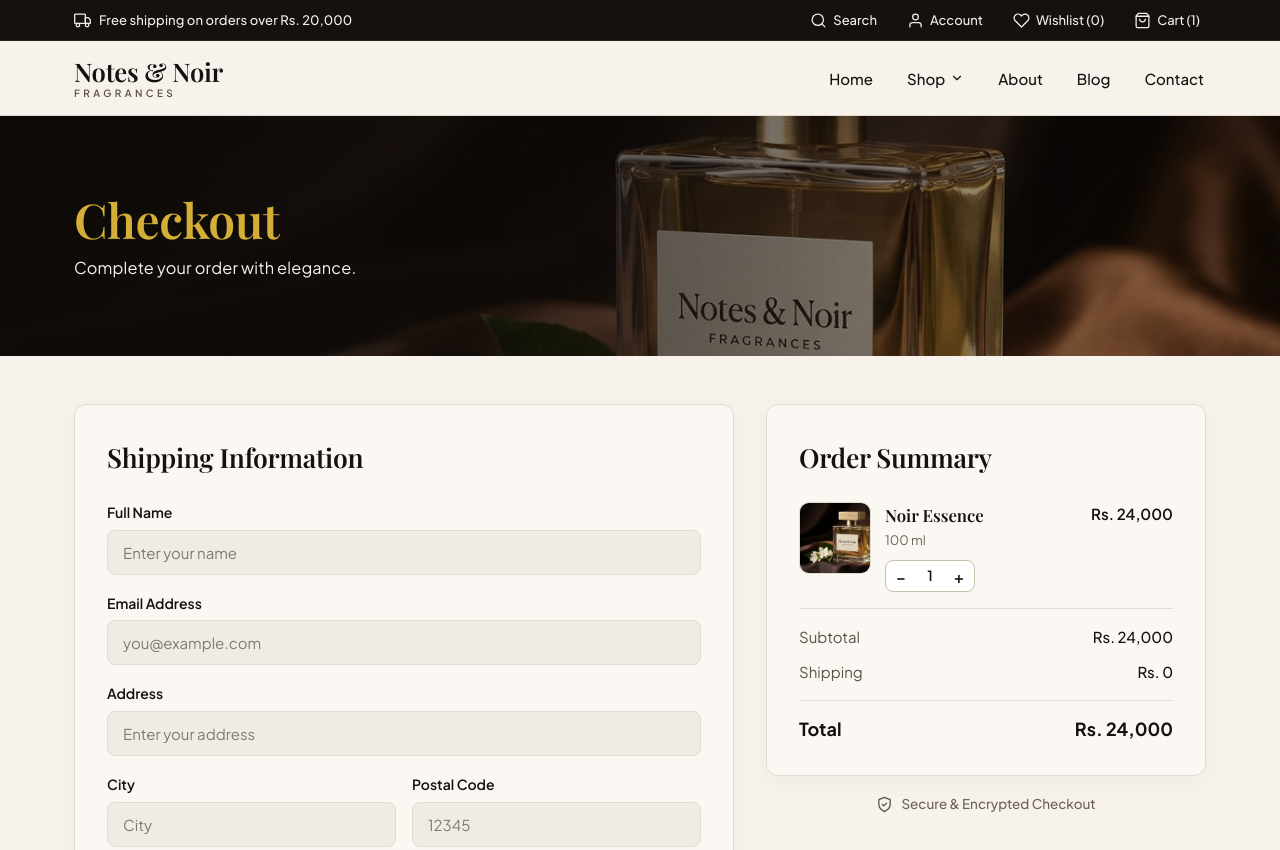
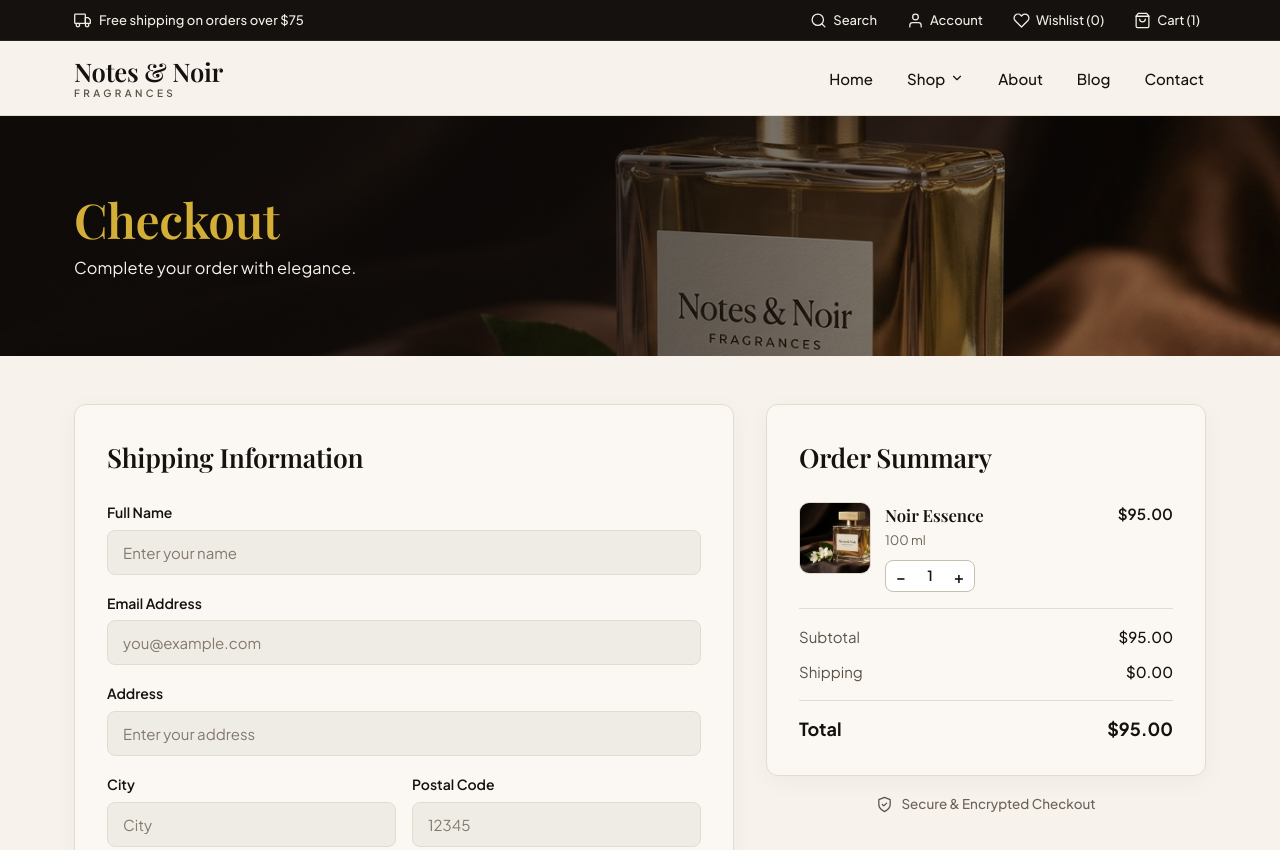
Before and after one commit to i263084-Burhan/IICT-Project-G6, a plain HTML site: page pages/checkout.html in a window 1280 px wide. Shown: the top 850 px of the page. Drawn offline with nearby package versions, Linux system fonts and the light colour scheme; a web font is replaced by a local one.

Commit message:
pricing change
i have changed pricing from pkr to doller

```diff
--- a/js/checkout_i263083.js
+++ b/js/checkout_i263083.js
@@ -21,8 +21,8 @@ const STORAGE_KEYS = {
   ORDERS: 'notesAndNoir_orders'
 };
 
-const FREE_SHIPPING_THRESHOLD = 20000;
-const STANDARD_SHIPPING_FEE = 500;
+const FREE_SHIPPING_THRESHOLD = 75;
+const STANDARD_SHIPPING_FEE = 10;
 
 /**
  * Fallback inline SVG placeholder data URI used automatically if an image
@@ -46,7 +46,7 @@ const FRAGRANCE_CATALOG = [
     id: 'noir-essence',
     name: 'Noir Essence',
     size: '100 ml',
-    price: 24000,
+    price: 95,
     notes: 'Jasmine, Smoked Amber, Cedarwood',
     image: '../images/hero-bestsellers-noir.jpg'
   },
@@ -54,7 +54,7 @@ const FRAGRANCE_CATALOG = [
     id: 'royal-essence',
     name: 'Royal Essence',
     size: '100 ml',
-    price: 22500,
+    price: 88,
     notes: 'Lavender, Bergamot, Royal Iris',
     image: '../images/bestsellers/royal-essence.jpg'
   },
@@ -62,7 +62,7 @@ const FRAGRANCE_CATALOG = [
     id: 'midnight-oud',
     name: 'Midnight Oud',
     size: '100 ml',
-    price: 26000,
+    price: 115,
     notes: 'Black Oud, Saffron, Smoked Leather',
     image: '../images/bestsellers/midnight-oud.svg'
   },
@@ -70,7 +70,7 @@ const FRAGRANCE_CATALOG = [
     id: 'amber-touch',
     name: 'Amber Touch',
     size: '50 ml',
-    price: 16500,
+    price: 65,
     notes: 'Warm Amber, Madagascar Vanilla, Tonka',
     image: '../images/bestsellers/amber-touch.jpg'
   },
@@ -78,7 +78,7 @@ const FRAGRANCE_CATALOG = [
     id: 'velvet-musk',
     name: 'Velvet Musk',
     size: '100 ml',
-    price: 19000,
+    price: 72,
     notes: 'White Musk, Sandalwood, Cashmere',
     image: '../images/bestsellers/velvet-musk.jpg'
   },
@@ -86,7 +86,7 @@ const FRAGRANCE_CATALOG = [
     id: 'blush-bloom',
     name: 'Blush Bloom',
     size: '50 ml',
-    price: 14500,
+    price: 58,
     notes: 'Damask Rose, Peony, Pink Pepper',
     image: '../images/bestsellers/blush-bloom.jpg'
   },
@@ -94,7 +94,7 @@ const FRAGRANCE_CATALOG = [
     id: 'ocean-breeze',
     name: 'Ocean Breeze',
     size: '100 ml',
-    price: 17500,
+    price: 68,
     notes: 'Sea Salt, Neroli, White Driftwood',
     image: '../images/bestsellers/ocean-breeze.jpg'
   }
@@ -104,7 +104,7 @@ const DEFAULT_CART_ITEM = {
   id: 'noir-essence',
   name: 'Noir Essence',
   size: '100 ml',
-  price: 24000,
+  price: 95,
   quantity: 1,
   image: '../images/hero-bestsellers-noir.jpg'
 };
@@ -125,7 +125,10 @@ const state = {
    ========================================================================== */
 
 function formatCurrency(amount) {
-  return `Rs. ${Number(amount || 0).toLocaleString('en-US')}`;
+  return `$${Number(amount || 0).toLocaleString('en-US', {
+    minimumFractionDigits: 2,
+    maximumFractionDigits: 2
+  })}`;
 }
 
 function readJsonStorage(key, fallback) {
@@ -187,9 +190,15 @@ function initializeState() {
     state.cart = [{ ...DEFAULT_CART_ITEM }];
     writeJsonStorage(STORAGE_KEYS.CART, state.cart);
   } else if (Array.isArray(storedCart)) {
-    state.cart = storedCart.filter(
-      (item) => item && typeof item.id === 'string' && Number(item.quantity) > 0
-    );
+    state.cart = storedCart
+      .filter((item) => item && typeof item.id === 'string' && Number(item.quantity) > 0)
+      .map((item) => {
+        const catalogItem = FRAGRANCE_CATALOG.find((p) => p.id === item.id);
+        return catalogItem
+          ? { ...item, price: catalogItem.price, name: catalogItem.name, size: catalogItem.size }
+          : item;
+      });
+    saveCart();
   } else {
     state.cart = [];
   }
@@ -702,7 +711,7 @@ function handleFormSubmit(event) {
         ? `Credit / Debit Card (ending in ${cardDigits.slice(-4) || '****'})`
         : paymentMethod === 'cod'
         ? 'Cash on Delivery'
-        : 'Bank Transfer (Meezan Bank)',
+        : 'Bank Transfer (Chase USD)',
     items: state.cart.map((item) => ({ ...item })),
     subtotal,
     shipping,
--- a/pages/checkout.html
+++ b/pages/checkout.html
@@ -32,7 +32,7 @@
             <circle cx="5.5" cy="18.5" r="2.5"></circle>
             <circle cx="18.5" cy="18.5" r="2.5"></circle>
           </svg>
-          <span>Free shipping on orders over Rs. 20,000</span>
+          <span>Free shipping on orders over $75</span>
         </p>
 
         <div class="utility-bar__actions" role="region" aria-label="Store utilities">
@@ -408,12 +408,12 @@
                   <div class="payment-drawer" id="drawer-bank" hidden>
                     <div class="payment-drawer__inner">
                       <div class="bank-details">
-                        <p class="bank-details__row"><span>Bank:</span> <strong>Meezan Bank Limited</strong></p>
+                        <p class="bank-details__row"><span>Bank:</span> <strong>Chase Commercial Banking (USD)</strong></p>
                         <p class="bank-details__row"><span>Account Title:</span> <strong>Notes &amp; Noir Fragrances</strong></p>
                         <p class="bank-details__row">
-                          <span>IBAN:</span>
-                          <strong id="bank-iban-text">PK36MEZN0002810104928371</strong>
-                          <button type="button" class="copy-iban-btn" id="copy-iban-btn" aria-label="Copy IBAN to clipboard">Copy</button>
+                          <span>IBAN / Acct:</span>
+                          <strong id="bank-iban-text">US64CHAS000002104928371</strong>
+                          <button type="button" class="copy-iban-btn" id="copy-iban-btn" aria-label="Copy bank account IBAN to clipboard">Copy</button>
                         </p>
                         <p class="payment-note">Please use your generated Order ID as the transfer reference. Orders ship as soon as payment is verified.</p>
                       </div>
@@ -442,16 +442,16 @@
             <div class="summary-breakdown" id="summary-breakdown">
               <div class="summary-row">
                 <span class="summary-row__label">Subtotal</span>
-                <span class="summary-row__value" id="summary-subtotal">Rs. 24,000</span>
+                <span class="summary-row__value" id="summary-subtotal">$95.00</span>
               </div>
               <div class="summary-row">
                 <span class="summary-row__label">Shipping</span>
-                <span class="summary-row__value" id="summary-shipping">Rs. 0</span>
+                <span class="summary-row__value" id="summary-shipping">$0.00</span>
               </div>
               <p class="shipping-hint" id="shipping-hint"></p>
               <div class="summary-row summary-row--total">
                 <span class="summary-row__label">Total</span>
-                <span class="summary-row__value" id="summary-total">Rs. 24,000</span>
+                <span class="summary-row__value" id="summary-total">$95.00</span>
               </div>
             </div>
           </div>
```
